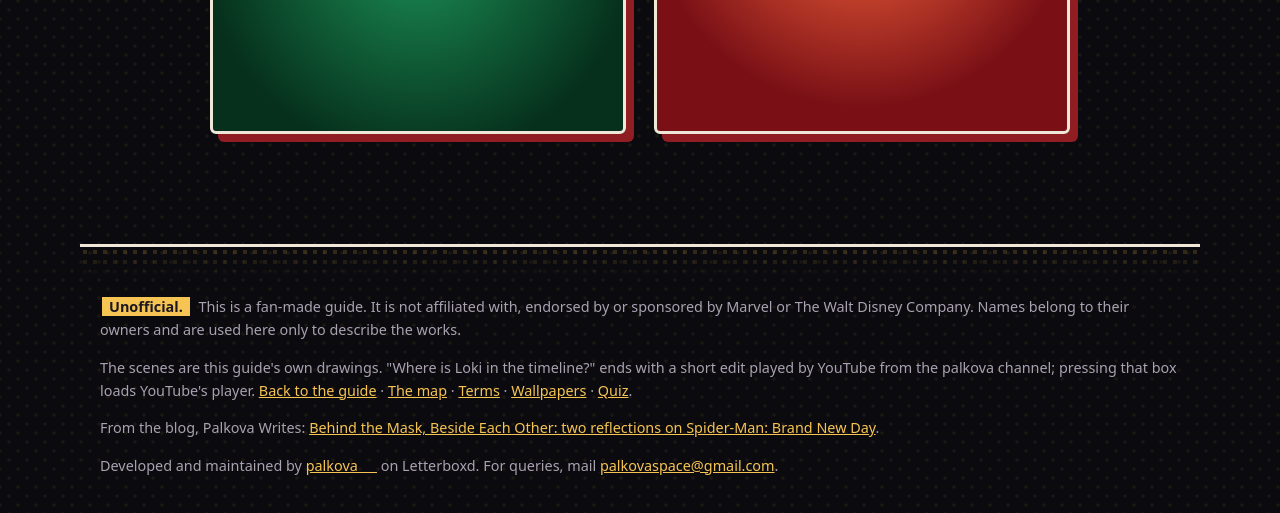
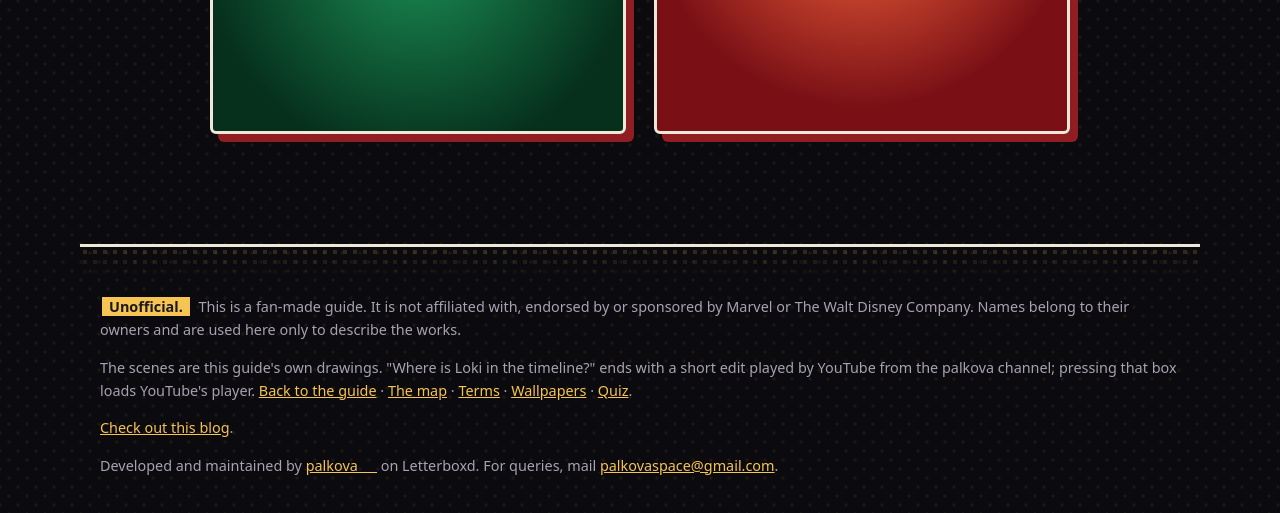
Before and after one commit to muraliprasanth/watch-map, a plain HTML site: page animation.html in a window 1280 px wide. Shown: the part 521-1034 px from the top of the page. Drawn offline with Linux system fonts and the light colour scheme.

Commit message:
Watch Map: update the page

```diff
--- a/animation.html
+++ b/animation.html
@@ -46,7 +46,7 @@
 <footer class="foot">
   <p><strong>Unofficial.</strong> This is a fan-made guide. It is not affiliated with, endorsed by or sponsored by Marvel or The Walt Disney Company. Names belong to their owners and are used here only to describe the works.</p>
   <p>The scenes are this guide's own drawings. "Where is Loki in the timeline?" ends with a short edit played by YouTube from the palkova channel; pressing that box loads YouTube's player. <a href="index.html">Back to the guide</a> · <a href="map.html">The map</a> · <a href="terms.html">Terms</a> · <a href="wallpapers.html">Wallpapers</a> · <a href="quiz.html">Quiz</a>.</p>
-  <p class="from-blog">From the blog, Palkova Writes: <a href="https://palkovaspace.wordpress.com/2026/11/07/behind-the-mask-beside-each-other-two-reflections-on-spider-man-brand-new-day/" target="_blank" rel="noopener noreferrer">Behind the Mask, Beside Each Other: two reflections on Spider-Man: Brand New Day</a>.</p>
+  <p class="from-blog"><a href="https://palkovaspace.wordpress.com/2026/11/07/behind-the-mask-beside-each-other-two-reflections-on-spider-man-brand-new-day/" target="_blank" rel="noopener noreferrer">Check out this blog</a>.</p>
   <p class="made-by">Developed and maintained by <a href="https://letterboxd.com/palkova___/" target="_blank" rel="noopener noreferrer">palkova___</a> on Letterboxd. For queries, mail <a href="mailto:palkovaspace@gmail.com">palkovaspace@gmail.com</a>.</p>
 </footer>
 
```
Also changed, not shown: index.html (+1 -1 lines), map.html (+1 -1 lines), quiz.html (+1 -1 lines), terms.html (+1 -1 lines), wallpapers.html (+1 -1 lines).
